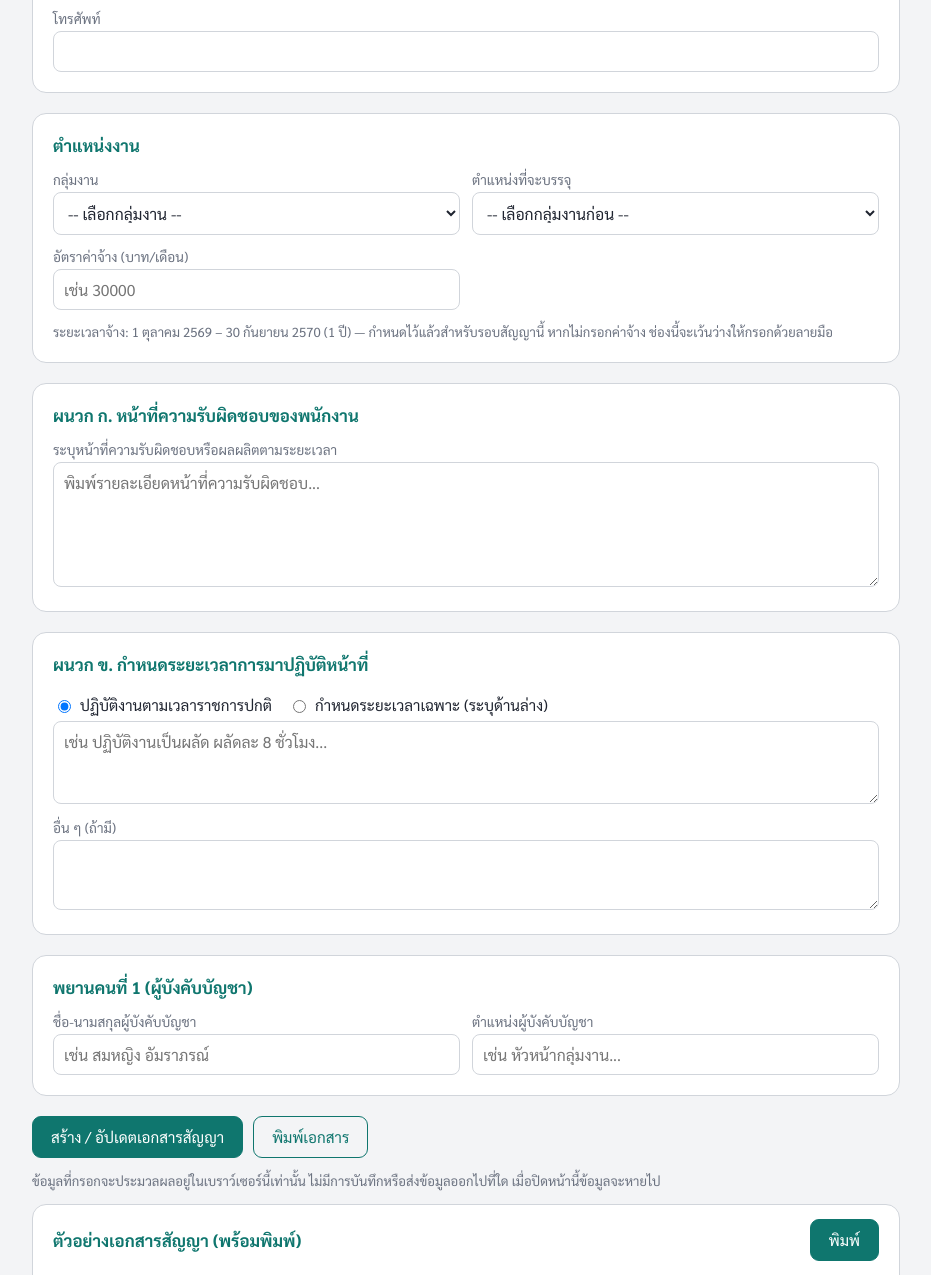
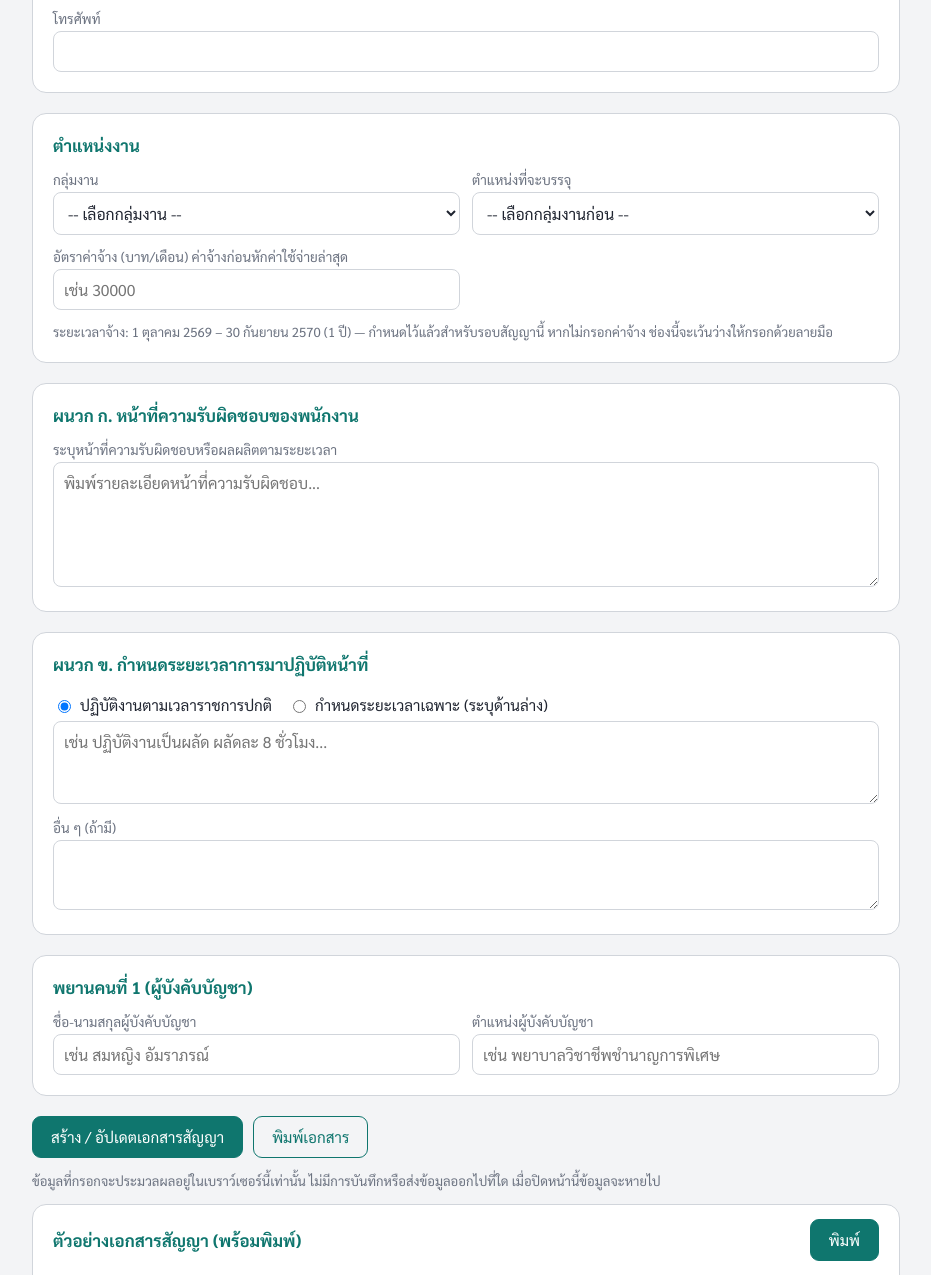
Before and after one commit to BlascoBall/contract-form, a plain HTML site: page index.html in a window 1280 px wide. Shown: the part 592-1867 px from the top of the page, without its empty margins (174-1105 px from the left). Drawn offline with Linux system fonts and the light colour scheme.

Commit message:
Update index.html

```diff
--- a/index.html
+++ b/index.html
@@ -138,7 +138,7 @@
         </select>
       </div>
       <div class="field">
-        <label>อัตราค่าจ้าง (บาท/เดือน)</label>
+        <label>อัตราค่าจ้าง (บาท/เดือน) ค่าจ้างก่อนหักค่าใช้จ่ายล่าสุด </label>
         <input type="number" id="wage" min="0" step="1" placeholder="เช่น 30000">
       </div>
       <div class="field span2 note">ระยะเวลาจ้าง: 1 ตุลาคม 2569 – 30 กันยายน 2570 (1 ปี) — กำหนดไว้แล้วสำหรับรอบสัญญานี้ หากไม่กรอกค่าจ้าง ช่องนี้จะเว้นว่างให้กรอกด้วยลายมือ</div>
@@ -171,7 +171,7 @@
       </div>
       <div class="field">
         <label>ตำแหน่งผู้บังคับบัญชา</label>
-        <input type="text" id="supervisorPosition" placeholder="เช่น หัวหน้ากลุ่มงาน...">
+        <input type="text" id="supervisorPosition" placeholder="เช่น พยาบาลวิชาชีพชำนาญการพิเศษ ">
       </div>
     </div>
   </div>
```
